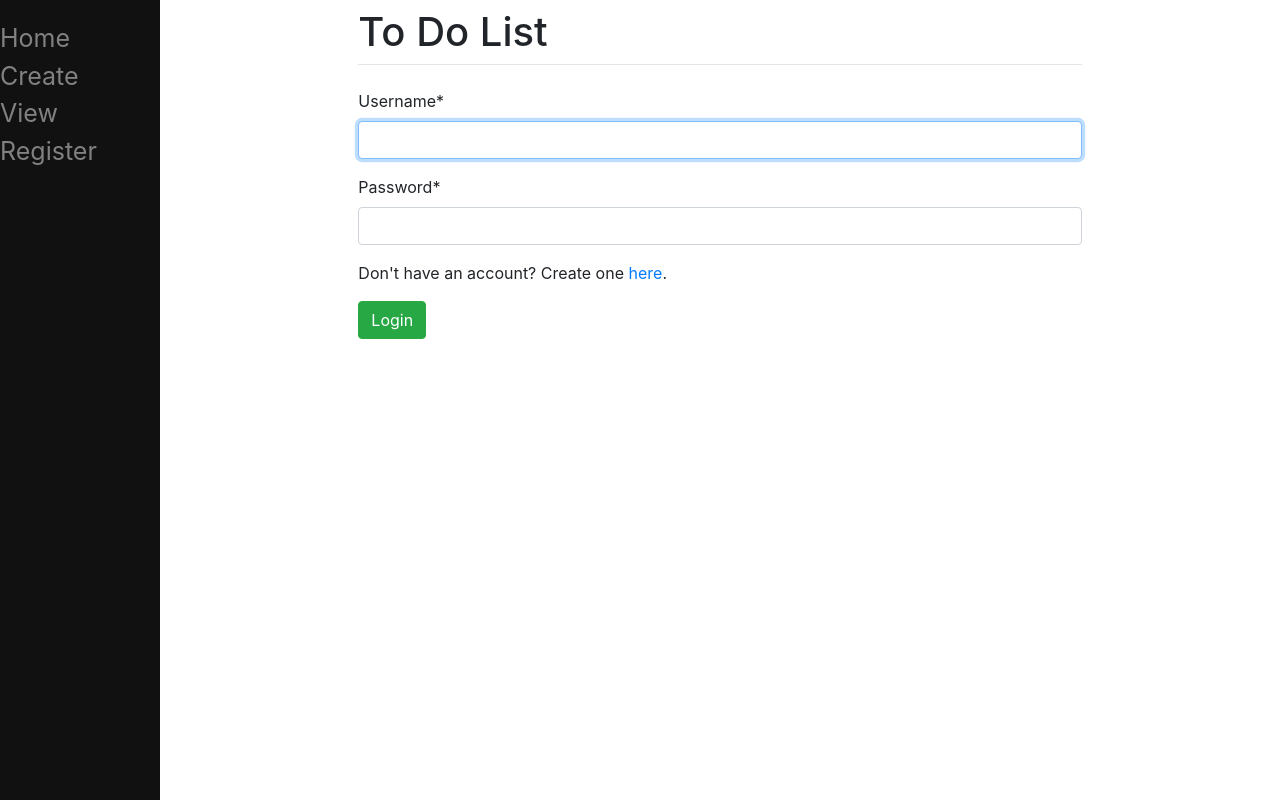
After one commit to Aaravshah2907/django-To-Do-List, a Django app: page /login/ in a window 1280 px wide. The commit adds this page. Run offline with Django 5.2, Linux system fonts and the light colour scheme; some libraries are stand-ins or nearby versions.

Commit message:
Corrected Indentation in base.html, added user login,logout, authentication facility.

```diff
--- a/mysite/main/templates/main/base.html
+++ b/mysite/main/templates/main/base.html
@@ -46,12 +46,21 @@
 
     <div id="content" , name="content", class="main">
       <div class="row justify-content-center">
+        {% if user.is_authenticated %}
           <div class="col-8">
             <h1 class="mt-2">To Do List</h1>
             <hr class="mt-0 mb-4">
             {% block content %}
             {% endblock %}
         </div>
+        {% else %}
+          <div class="col-8">
+            <h1 class="mt-2">To Do List</h1>
+            <hr class="mt-0 mb-4">
+            {% block login-page-content %}
+            {% endblock %}
+          </div>
+        {% endif %}
       </div>
     </div>
     <script src="https://code.jquery.com/jquery-3.3.1.slim.min.js" integrity="sha384-q8i/X+965DzO0rT7abK41JStQIAqVgRVzpbzo5smXKp4YfRvH+8abtTE1Pi6jizo" crossorigin="anonymous"></script>
--- a/mysite/main/templates/main/home.html
+++ b/mysite/main/templates/main/home.html
@@ -3,4 +3,10 @@
 <p>This is a simple to-do list application where you can manage your tasks.</p>
 <p>Use the navigation menu to add, view, or delete tasks.</p>
 <p>Enjoy managing your tasks!</p>
+{% if user.is_authenticated %}
+    <form method="post" action="{% url 'logout' %}">
+    {% csrf_token %}
+    <button type="submit" class="btn btn-success">Logout</button>
+    </form>
+{% endif %}
 {% endblock %}
--- a/mysite/main/templates/main/list.html
+++ b/mysite/main/templates/main/list.html
@@ -2,7 +2,6 @@
 {% extends 'main/base.html' %} {% block head %}
 <title>View List</title>
 {% endblock %} {% block content %}
-<h1>To-Do List</h1>
 <h1>{{ls.title}}</h1>
 <form action="#" method="post">
   {% csrf_token %}
--- a/mysite/mysite/settings.py
+++ b/mysite/mysite/settings.py
@@ -126,3 +126,6 @@ STATIC_URL = 'static/'
 DEFAULT_AUTO_FIELD = 'django.db.models.BigAutoField'
 CRISPY_ALLOWED_TEMPLATE_PACKS = 'bootstrap4'  # Allow Bootstrap 4 template pack for crispy forms
 CRISPY_TEMPLATE_PACK = 'bootstrap4'  # Use Bootstrap 4 for crispy forms
+
+LOGIN_REDIRECT_URL = '/'  # Redirect to home after login
+LOGOUT_REDIRECT_URL = '/'  # Redirect to home after logout
--- a/mysite/mysite/urls.py
+++ b/mysite/mysite/urls.py
@@ -22,4 +22,5 @@ urlpatterns = [
     path('admin/', admin.site.urls),
     path('', include('main.urls')),  # Include the main app's URLs
     path('register/', register_views.register, name='register'),  # Include the register app's URLs
+    path('', include("django.contrib.auth.urls")),  # Include Django's built-in auth URLs
 ]
--- /dev/null
+++ b/mysite/register/templates/registration/login.html
@@ -0,0 +1,12 @@
+{% extends 'main/base.html' %}
+{% block title %}Login{% endblock %}
+
+{% load crispy_forms_tags %}
+{% block login-page-content %}
+    <form action="" method="post" class="form-group">
+        {% csrf_token %}
+        {{ form|crispy }}
+        <p>Don't have an account? Create one <a href="register/">here</a>.</p>
+        <button type="submit" class="btn btn-success">Login</button>
+    </form>
+{% endblock %}
```
Also changed, not shown: mysite/register/templates/register/register.html (+12 -0 lines), mysite/db.sqlite3. Lines whose indentation alone changed are shown as unchanged.
